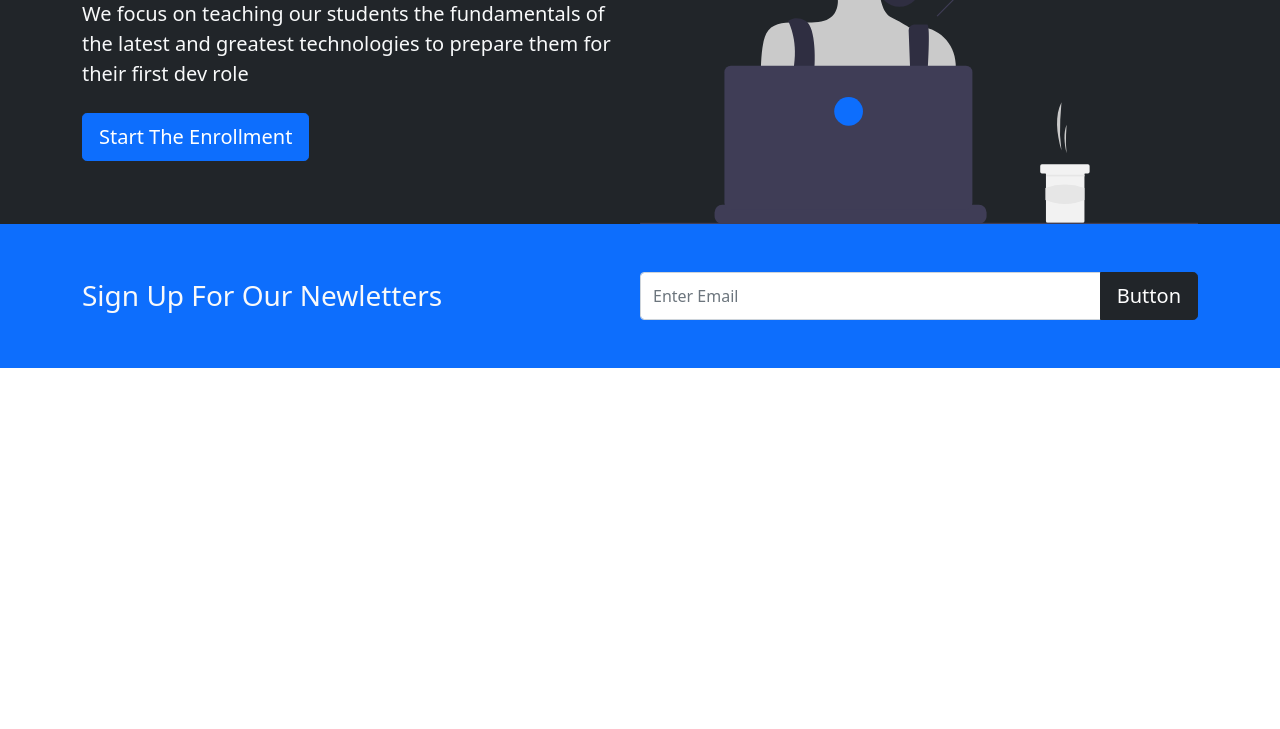
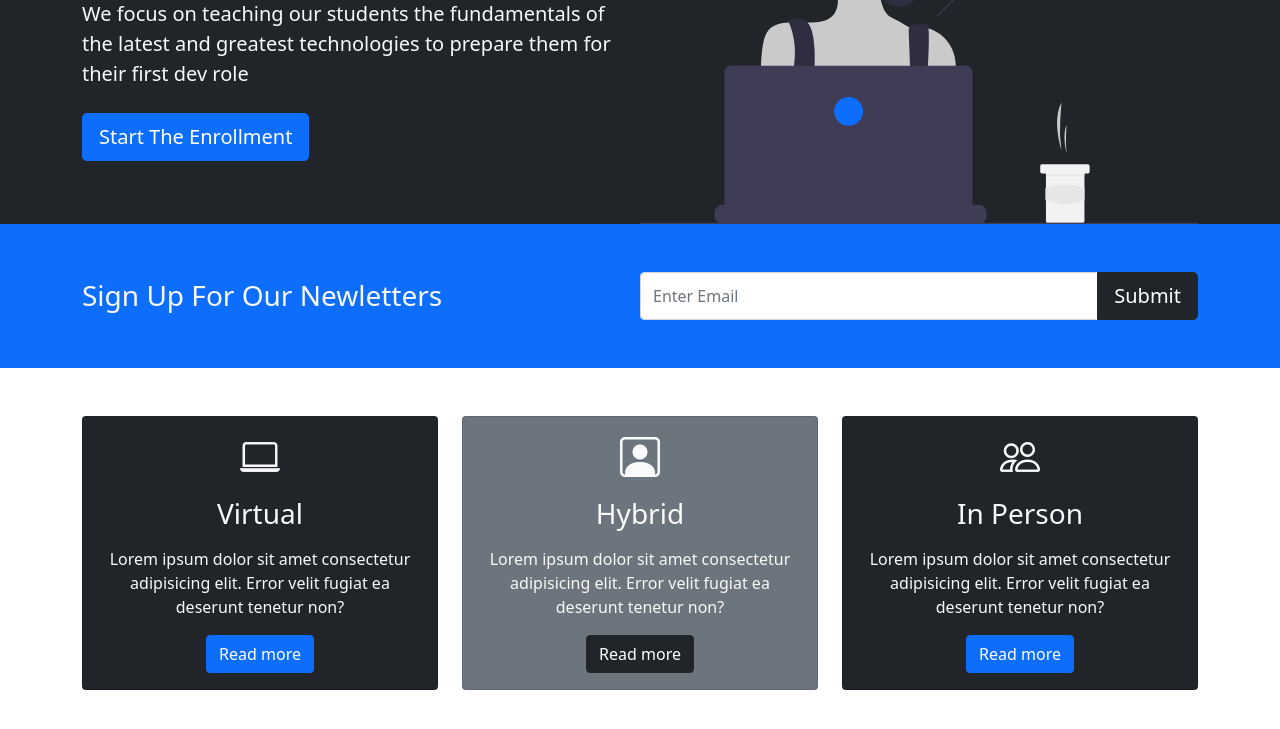
Before and after one commit to GavroshCyril/Frontend-Bootcamp, a plain HTML site: page index.html in a window 1280 px wide. Shown: the part 273-1002 px from the top of the page. Before the commit the page ends 800 px from the top, so only its background shows below. Drawn offline with nearby package versions, Linux system fonts and the light colour scheme.

Commit message:
feat: add boxes-card in section

```diff
--- a/index.html
+++ b/index.html
@@ -5,6 +5,10 @@
     <meta http-equiv="X-UA-Compatible" content="IE=edge">
     <meta name="viewport" content="width=device-width, initial-scale=1.0">
     <link href="https://cdn.jsdelivr.net/npm/bootstrap@5.0.1/dist/css/bootstrap.min.css" rel="stylesheet" integrity="sha384-+0n0xVW2eSR5OomGNYDnhzAbDsOXxcvSN1TPprVMTNDbiYZCxYbOOl7+AMvyTG2x" crossorigin="anonymous">
+    <link
+    rel="stylesheet"
+    href="https://cdn.jsdelivr.net/npm/bootstrap-icons@1.3.0/font/bootstrap-icons.css"
+  />
     <link rel="stylesheet" href="style.css">
     <title>Frontend Bootcamp</title>
 </head>
@@ -61,8 +65,61 @@
                 <div class="input-group news-input">
                     <input type="text" class="form-control" placeholder="Enter Email">
 
-                    <button class="btn btn-dark btn-lg" type="button" id="button-addon2">Button</button>
+                    <button class="btn btn-dark btn-lg" type="button" id="button-addon2">Submit</button>
                   </div>
+
+            </div>
+        </div>
+    </section>
+
+    <!-- Boxes -->
+    <section class="p-5">
+        <div class="container">
+            <div class="row text-center g-4">
+                <div class="col-md">
+                    <div class="card bg-dark text-light">
+                        <div class="card-body text-center">
+                            <div class="h1 mb-3">
+                            <i class="bi bi-laptop"></i>
+                        </div>
+                        <h3 class="card-title mb-3">Virtual</h3>
+                        <p class="card-text">
+                            Lorem ipsum dolor sit amet consectetur adipisicing elit. Error velit fugiat ea deserunt tenetur non?
+                        </p>
+                        <a href="#" class="btn btn-primary">Read more</a>
+                        </div>
+                    </div>
+                </div>
+
+                <div class="col-md">
+                    <div class="card bg-secondary text-light">
+                        <div class="card-body text-center">
+                            <div class="h1 mb-3">
+                            <i class="bi bi-person-square"></i>
+                        </div>
+                        <h3 class="card-title mb-3">Hybrid</h3>
+                        <p class="card-text">
+                            Lorem ipsum dolor sit amet consectetur adipisicing elit. Error velit fugiat ea deserunt tenetur non?
+                        </p>
+                        <a href="#" class="btn btn-dark">Read more</a>
+                        </div>
+                    </div>
+                </div>
+
+                <div class="col-md">
+                    <div class="card bg-dark text-light">
+                        <div class="card-body text-center">
+                            <div class="h1 mb-3">
+                            <i class="bi bi-people"></i>
+                        </div>
+                        <h3 class="card-title mb-3">In Person</h3>
+                        <p class="card-text">
+                            Lorem ipsum dolor sit amet consectetur adipisicing elit. Error velit fugiat ea deserunt tenetur non?
+                        </p>
+                        <a href="#" class="btn btn-primary">Read more</a>
+                        </div>
+                    </div>
+                </div>
 
             </div>
         </div>
```
